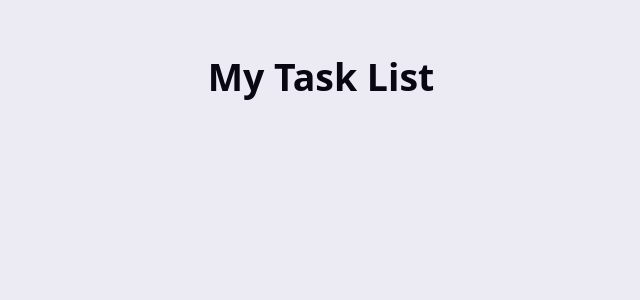
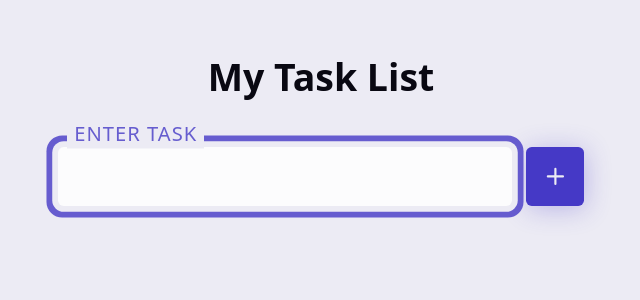
Before and after one commit to Yuy-1/react_todo_app, a React (Vite) app: page / in a window 1280 px wide. Shown: the top 300 px of the page, without its empty margins (319-959 px from the left). Built offline with nearby package versions, Linux system fonts and the light colour scheme.

Commit message:
import hero icons add plus icon to form add My Task List add classes to form wrapper div

```diff
--- a/package.json
+++ b/package.json
@@ -9,6 +9,7 @@
     "preview": "vite preview"
   },
   "dependencies": {
+    "@heroicons/react": "^2.0.13",
     "react": "^18.2.0",
     "react-dom": "^18.2.0"
   },
--- a/src/components/CustomForm.jsx
+++ b/src/components/CustomForm.jsx
@@ -1,3 +1,5 @@
+import { PlusIcon } from "@heroicons/react/20/solid/index.js";
+
 const CustomForm = () => {
 
   const handleFormSubmit = (e) => {
@@ -12,9 +14,28 @@ const CustomForm = () => {
       onSubmit={handleFormSubmit}
     >
       <div className="wrapper">
-
+        <input
+          type="text"
+          id="task"
+          className="input"
+          //value={task}
+          //onInput={(e) => setTask(e.target.value)}
+          required
+          autoFocus
+          maxLength={60}
+          placeholder="Enter Task"
+        />
+        <label htmlFor="task"
+        className="label"
+        >Enter Task</label>
       </div>
-
+      <div
+        className="btn"
+        aria-label="Add Task"
+        type="submit"
+      >
+      <PlusIcon />
+      </div>
     </form>
   )
 }
```
Also changed, not shown: 1 other file (tests, documents, lock files or other folders).
